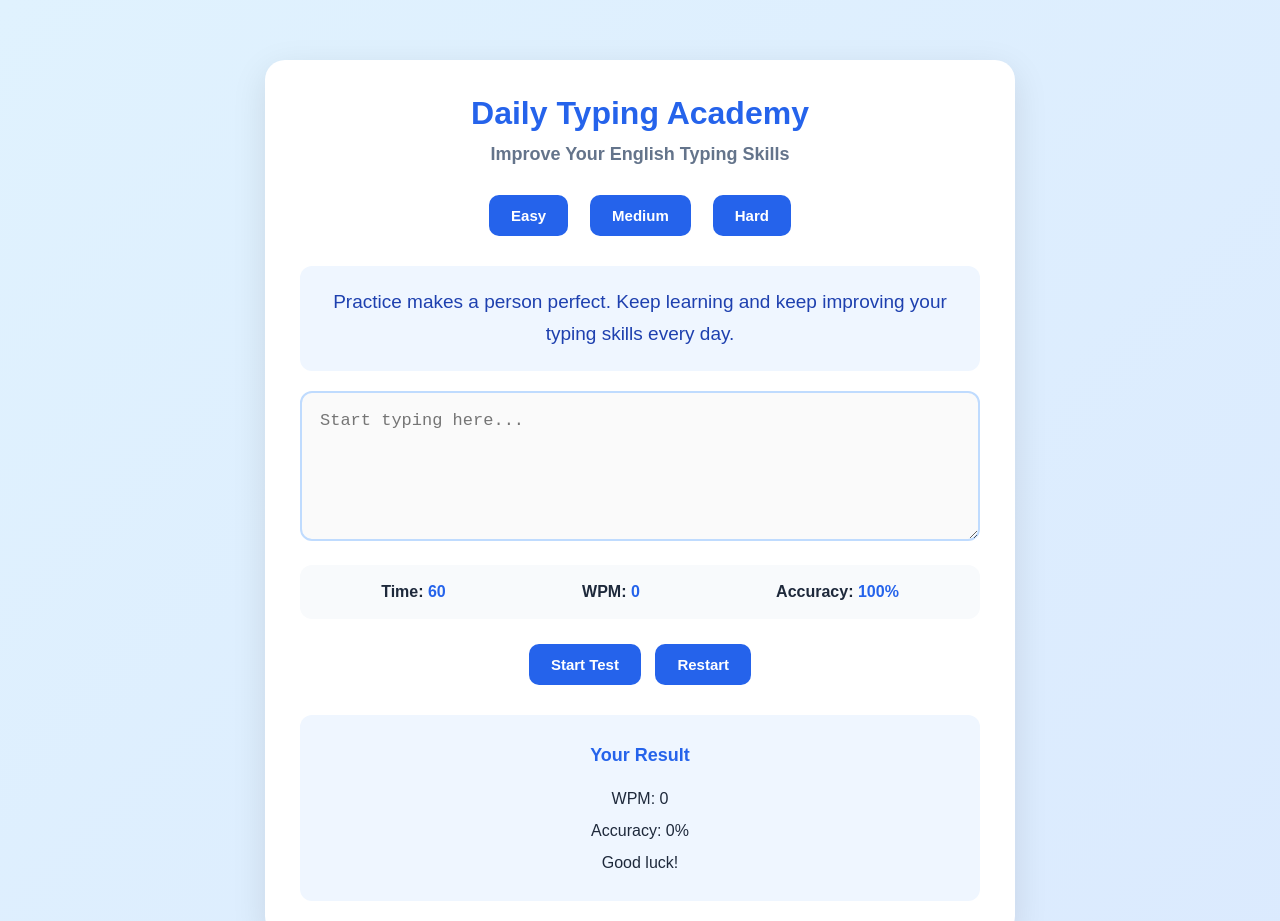
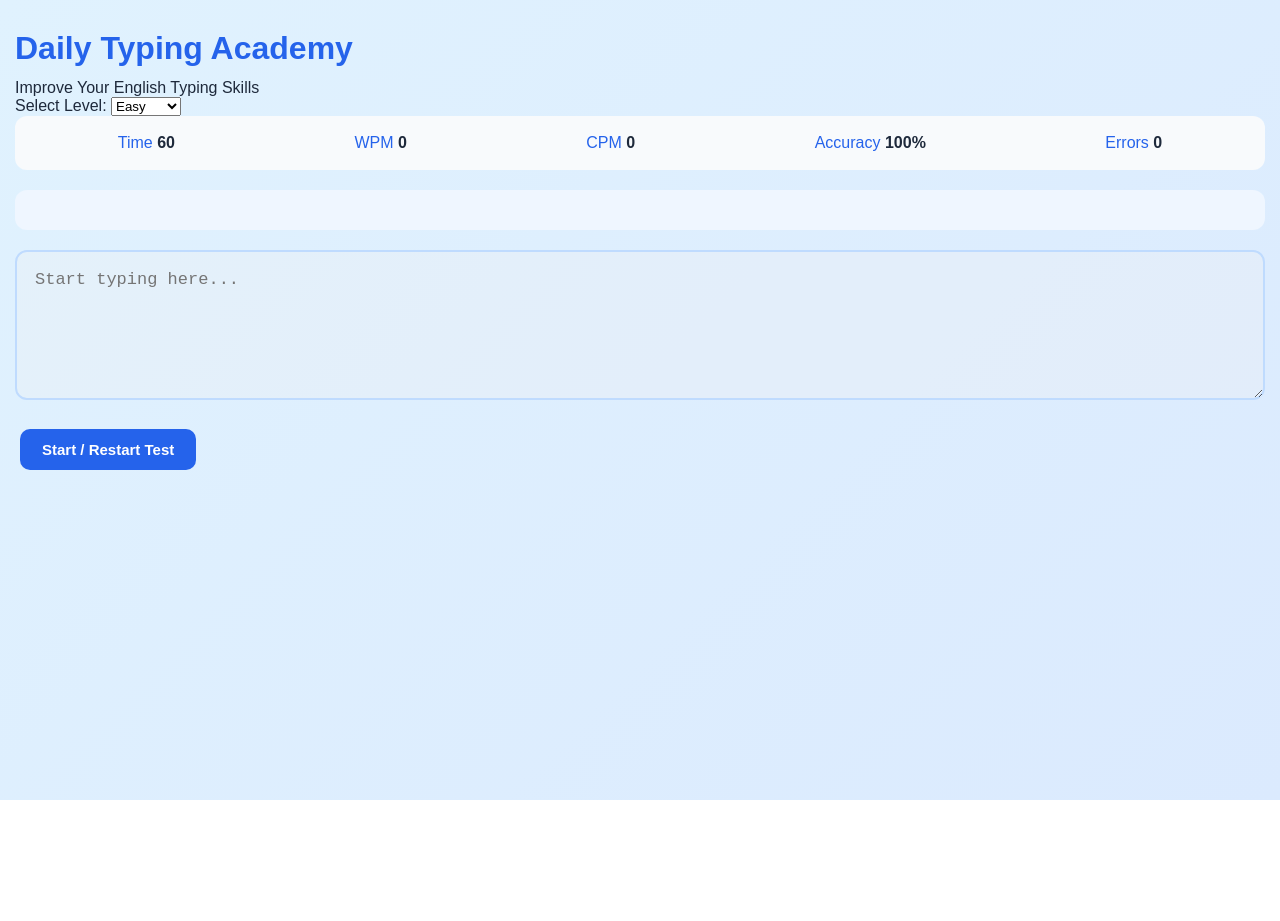
Before and after one commit to waqaralishah688-glitch/daily-typing-academy, a plain HTML site: page index.html in a window 1280 px wide. Shown: the top 921 px of the page. After the commit the page ends 800 px from the top, so only its background shows below. Drawn offline with Linux system fonts and the light colour scheme.

Commit message:
Update index.html

```diff
--- a/index.html
+++ b/index.html
@@ -1,3 +1,4 @@
+
 <!DOCTYPE html>
 <html lang="en">
 <head>
@@ -7,36 +8,51 @@
   <link rel="stylesheet" href="style.css">
 </head>
 <body>
+  <div class="container">
+    <h1>Daily Typing Academy</h1>
+    <p class="subtitle">Improve Your English Typing Skills</p>
 
-  <div class="typing-app">
-    <h1>Daily Typing Academy</h1>
-    <h2>Improve Your English Typing Skills</h2>
-
-    <div class="levels">
-      <button class="level-btn" data-level="easy">Easy</button>
-      <button class="level-btn" data-level="medium">Medium</button>
-      <button class="level-btn" data-level="hard">Hard</button>
+    <div class="settings">
+      <label for="difficulty">Select Level:</label>
+      <select id="difficulty">
+        <option value="easy">Easy</option>
+        <option value="medium">Medium</option>
+        <option value="hard">Hard</option>
+      </select>
     </div>
 
-    <p id="passage">The quick brown fox jumps over the lazy dog.</p>
-
-    <textarea id="typing" placeholder="Start typing here..." disabled></textarea>
-
     <div class="stats">
-      <p>Time: <span id="time">60</span></p>
-      <p>WPM: <span id="wpm">0</span></p>
-      <p>Accuracy: <span id="accuracy">100%</span></p>
+      <div class="stat">
+        <span>Time</span>
+        <strong id="timer">60</strong>
+      </div>
+      <div class="stat">
+        <span>WPM</span>
+        <strong id="wpm">0</strong>
+      </div>
+      <div class="stat">
+        <span>CPM</span>
+        <strong id="cpm">0</strong>
+      </div>
+      <div class="stat">
+        <span>Accuracy</span>
+        <strong id="accuracy">100%</strong>
+      </div>
+      <div class="stat">
+        <span>Errors</span>
+        <strong id="errors">0</strong>
+      </div>
     </div>
 
-    <button id="start">Start Test</button>
-    <button id="restart">Restart</button>
+    <div id="passage" class="passage"></div>
 
-    <div class="final-result">
-      <h2>Your Result</h2>
-      <p>WPM: <span id="final-wpm">0</span></p>
-      <p>Accuracy: <span id="final-accuracy">0%</span></p>
-      <p id="performance">Good luck!</p>
-    </div>
+    <textarea id="typingInput"
+      placeholder="Start typing here..."
+      disabled></textarea>
+
+    <button id="restartBtn">Start / Restart Test</button>
+
+    <h2 id="result"></h2>
   </div>
 
   <script src="script.js"></script>
```
